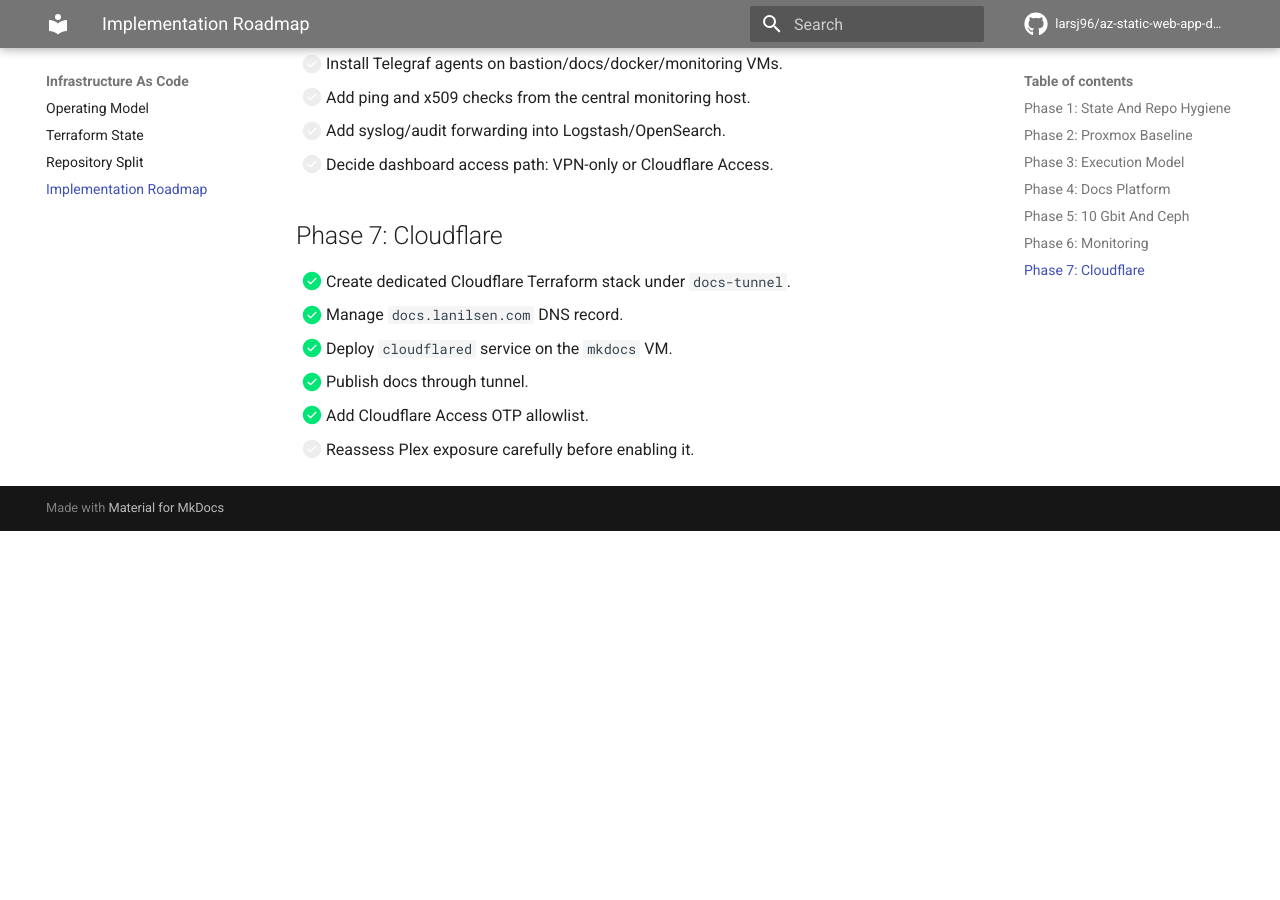
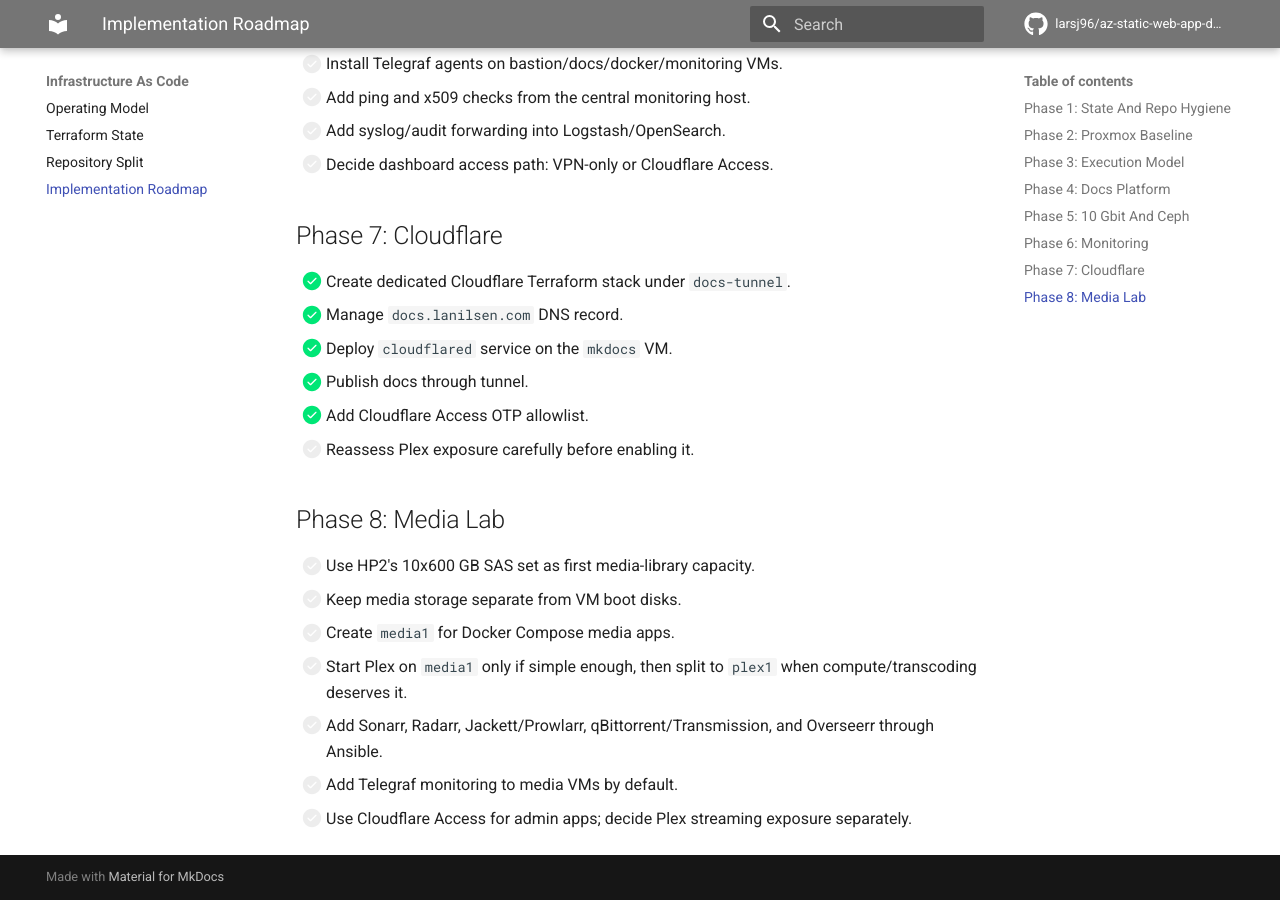
Before and after one commit to larsj96/az-static-web-app-docs, an MkDocs documentation site: the page built from docs/implementation-roadmap.md, in a window 1280 px wide and 900 px high, scrolled down 1735 px. Built offline with MkDocs 1.6.1 and Material for MkDocs 9.7.7, drawn with Linux system fonts in a browser that asks for light colours; comment, search, counter and statistics services are not loaded; before the commit the page ends 2266 px from its top, so only the background shows below that.

Commit message:
Document media platform plan

```diff
--- a/docs/implementation-roadmap.md
+++ b/docs/implementation-roadmap.md
@@ -61,3 +61,13 @@
 - [x] Publish docs through tunnel.
 - [x] Add Cloudflare Access OTP allowlist.
 - [ ] Reassess Plex exposure carefully before enabling it.
+
+## Phase 8: Media Lab
+
+- [ ] Use HP2's 10x600 GB SAS set as first media-library capacity.
+- [ ] Keep media storage separate from VM boot disks.
+- [ ] Create `media1` for Docker Compose media apps.
+- [ ] Start Plex on `media1` only if simple enough, then split to `plex1` when compute/transcoding deserves it.
+- [ ] Add Sonarr, Radarr, Jackett/Prowlarr, qBittorrent/Transmission, and Overseerr through Ansible.
+- [ ] Add Telegraf monitoring to media VMs by default.
+- [ ] Use Cloudflare Access for admin apps; decide Plex streaming exposure separately.
--- a/mkdocs.yml
+++ b/mkdocs.yml
@@ -64,6 +64,7 @@ nav:
   - Services:
       - Self-Hosted Docs Platform: self-hosted-docs-platform.md
       - Monitoring Platform: monitoring-platform.md
+      - Media Platform: media-platform.md
       - Cloudflare Tunnel And Plex: cloudflare-tunnel-plex.md
   - Operations:
       - Frankfurt VPS Ops Hub: frankfurt-vps-ops-hub.md
```
Also changed, not shown: docs/cloudflare-tunnel-plex.md (+3 -1 lines), docs/media-platform.md (added, +101 -0 lines).
